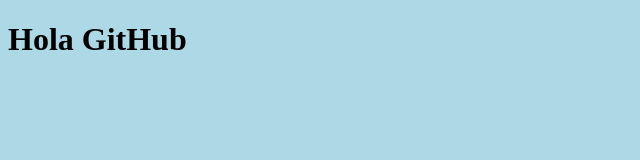
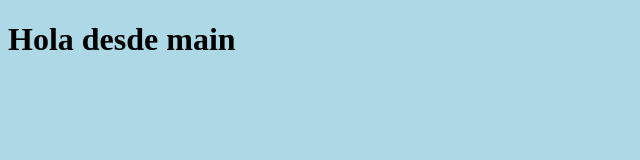
Before and after one commit to ulanog/examen-git-dam, a plain HTML site: page index.html in a window 1280 px wide. Shown: the whole page, without its empty margins (0-640 px from the left). Drawn offline with Linux system fonts and the light colour scheme.

Commit message:
H1 desde main

```diff
--- a/index.html
+++ b/index.html
@@ -6,7 +6,7 @@
     <title>Examen Git</title>
 </head>
 <body>
-    <h1>Hola GitHub</h1>
+    <h1>Hola desde main</h1>
    <style>
     body{
         background-color: lightblue;
```
